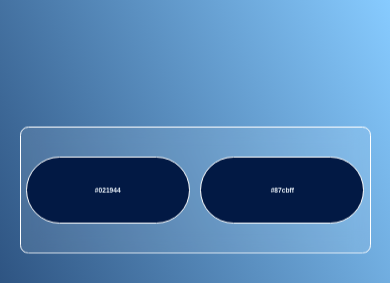
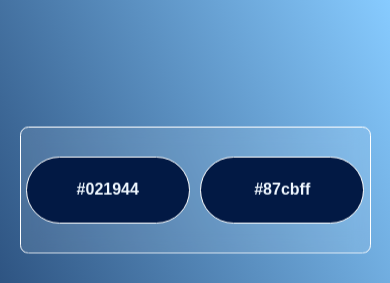
Before and after one commit to Sahil-1498/My-Portfolio-Website, a plain HTML site: page Gradient/index.html in a window 390 px wide. Shown: the top 283 px of the page. Drawn offline with Linux system fonts and the light colour scheme.

Commit message:
Update style.css

```diff
--- a/Gradient/style.css
+++ b/Gradient/style.css
@@ -99,7 +99,11 @@ p{
         border: 1px solid #00000000;
         place-self: center;
         background-color: #ffffff18;
-        translate: 0 100%;
+        /* position: absolute;
+        top: 10%;
+        left: 50%;
+        translate: (-50%, -10%); */
+        margin: 0 auto;
         border-radius: 1vh;
         display: flex;
         align-items: center;
@@ -107,17 +111,21 @@ p{
         backdrop-filter: blur(10px);
         border: 0.1px solid rgb(255, 255, 255);
     }
+
     .btn-holder button{
         height: 8vh;
         width: 47%;
         border-radius: 4vh;
         color: aliceblue;
-        font-size: 1.7vw;
+        font-size: 1rem;
         font-weight: 700;
-        background-color: #021944;
+
         border: 0.1px solid rgb(255, 255, 255);
     }
 
+    .btn1{
+        background-color: #021944;
+    }
 
     .btn2{
         background-color: #87cbff;
```
